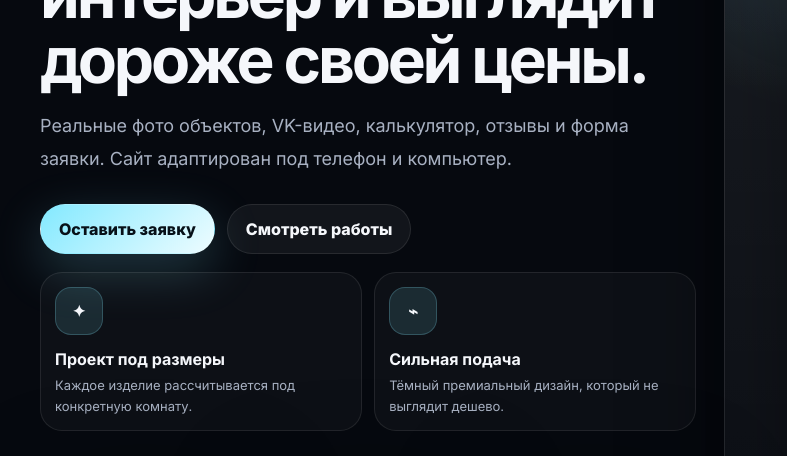
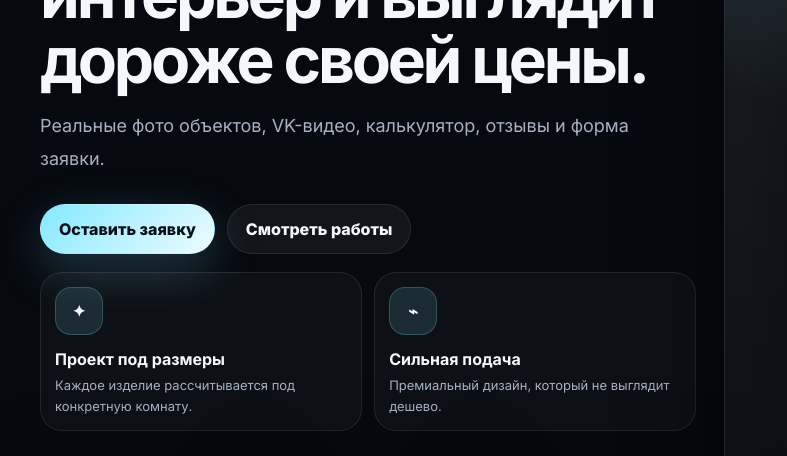
Before and after one commit to kolpholp/saitr, a website: page index.html in a window 1280 px wide. Shown: the part 428-884 px from the top of the page, 0-787 px from the left. Drawn offline with Linux system fonts and the light colour scheme; grey boxes are pictures that could not be loaded.

Commit message:
Update index.html

```diff
--- a/index.html
+++ b/index.html
@@ -312,7 +312,7 @@
         <div class="fade">
           <div class="pill">0% рассрочка • бесплатный замер • бесплатная установка и проект</div>
           <h1>Квадро делает мебель, которая точно встаёт в интерьер и выглядит дороже своей цены.</h1>
-          <p class="lead">Реальные фото объектов, VK-видео, калькулятор, отзывы и форма заявки. Сайт адаптирован под телефон и компьютер.</p>
+          <p class="lead">Реальные фото объектов, VK-видео, калькулятор, отзывы и форма заявки. </p>
 
           <div class="cta">
             <a class="btn primary" href="#contact">Оставить заявку</a>
@@ -328,7 +328,7 @@
             <div class="badge-card">
               <div class="ico">⌁</div>
               <b>Сильная подача</b>
-              <span>Тёмный премиальный дизайн, который не выглядит дешево.</span>
+              <span>Премиальный дизайн, который не выглядит дешево.</span>
             </div>
           </div>
 
@@ -480,7 +480,7 @@
         <div class="section-head">
           <div>
             <h2>Что делаем</h2>
-            <p>Набор услуг собран так, чтобы соответствовать реальным фото и видео на странице.</p>
+
           </div>
         </div>
 
@@ -650,7 +650,7 @@
         <div class="section-head">
           <div>
             <h2>Оставить заявку</h2>
-            <p>Форма отправляет заявку на серверный endpoint для Telegram.</p>
+
           </div>
         </div>
 
```
